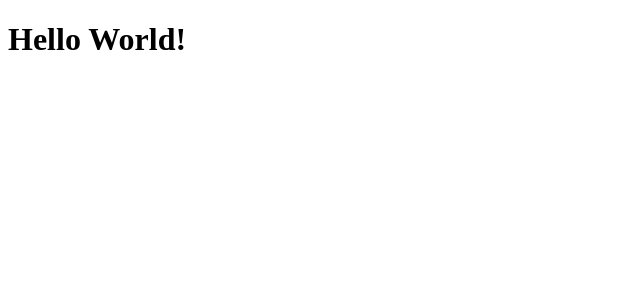
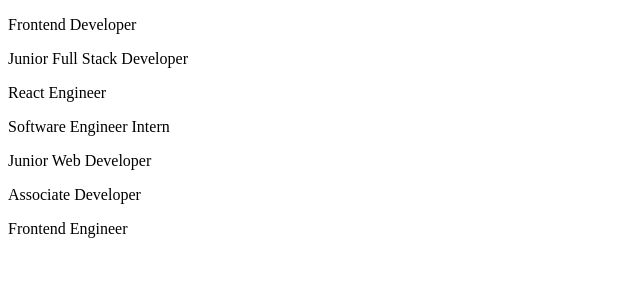
Before and after one commit to mariotrg/job-application-tracker, a React (Vite) app: page / in a window 1280 px wide. Shown: the top 300 px of the page, without its empty margins (0-640 px from the left). Built offline with nearby package versions, Linux system fonts and the light colour scheme; data requests are answered from the project's data file.

Commit message:
feat: setup json-server and fetch job applications using axios

```diff
--- /dev/null
+++ b/db.json
@@ -0,0 +1,74 @@
+{
+  "applications": [
+    {
+      "id": "1",
+      "position": "Frontend Developer",
+      "company": "TechStream",
+      "url": "https://techstream.io/careers/frontend",
+      "applicationDate": "2026-02-15",
+      "applicationStatus": "Applied",
+      "notes": "Used a custom cover letter highlighting my React projects from Full Stack Open.",
+      "source": "LinkedIn"
+    },
+    {
+      "id": "2",
+      "position": "Junior Full Stack Developer",
+      "company": "CloudScale Solutions",
+      "url": "https://cloudscale.com/jobs/jr-dev",
+      "applicationDate": "2026-02-18",
+      "applicationStatus": "Interviewing",
+      "notes": "First round interview scheduled for next Tuesday. They use a MERN stack.",
+      "source": "Indeed"
+    },
+    {
+      "id": "3",
+      "position": "React Engineer",
+      "company": "PixelPerfect UI",
+      "url": "https://pixelperfect.design/jobs",
+      "applicationDate": "2026-02-20",
+      "applicationStatus": "Applied",
+      "notes": "Focused on my knowledge of Hooks and functional components.",
+      "source": "Company Website"
+    },
+    {
+      "id": "4",
+      "position": "Software Engineer Intern",
+      "company": "DataFlow Systems",
+      "url": "https://dataflow.io/internships",
+      "applicationDate": "2026-02-22",
+      "applicationStatus": "Rejected",
+      "notes": "Automatic rejection. Likely due to graduation date requirements.",
+      "source": "Glassdoor"
+    },
+    {
+      "id": "5",
+      "position": "Junior Web Developer",
+      "company": "GreenGrid Energy",
+      "url": "https://greengrid.org/careers",
+      "applicationDate": "2026-02-25",
+      "applicationStatus": "Applied",
+      "notes": "Application sent via referral from a local meetup group.",
+      "source": "Referral"
+    },
+    {
+      "id": "6",
+      "position": "Associate Developer",
+      "company": "BrightFuture FinTech",
+      "url": "https://brightfuture.com/apply/assoc",
+      "applicationDate": "2026-02-28",
+      "applicationStatus": "Applied",
+      "notes": "Required a coding challenge: implemented a simple currency converter.",
+      "source": "LinkedIn"
+    },
+    {
+      "id": "7",
+      "position": "Frontend Engineer",
+      "company": "Nova Robotics",
+      "url": "https://novarobotics.tech/jobs/frontend",
+      "applicationDate": "2026-03-01",
+      "applicationStatus": "Interested",
+      "notes": "Drafting the application. Need to refine my portfolio for their robotics visualization tools.",
+      "source": "Otta"
+    }
+  ]
+}
--- a/src/App.jsx
+++ b/src/App.jsx
@@ -1,7 +1,20 @@
+import { useState, useEffect } from "react";
+import axios from "axios";
+
 const App = () => {
+  const [applications, setApplications] = useState([]);
+
+  useEffect(() => {
+    axios.get("http://localhost:3000/applications").then((response) => {
+      setApplications(response.data);
+    });
+  }, []);
+
   return (
     <div>
-      <h1>Hello World!</h1>
+      {applications.map((item) => (
+        <p key={item.id}>{item.position}</p>
+      ))}
     </div>
   );
 };
```
